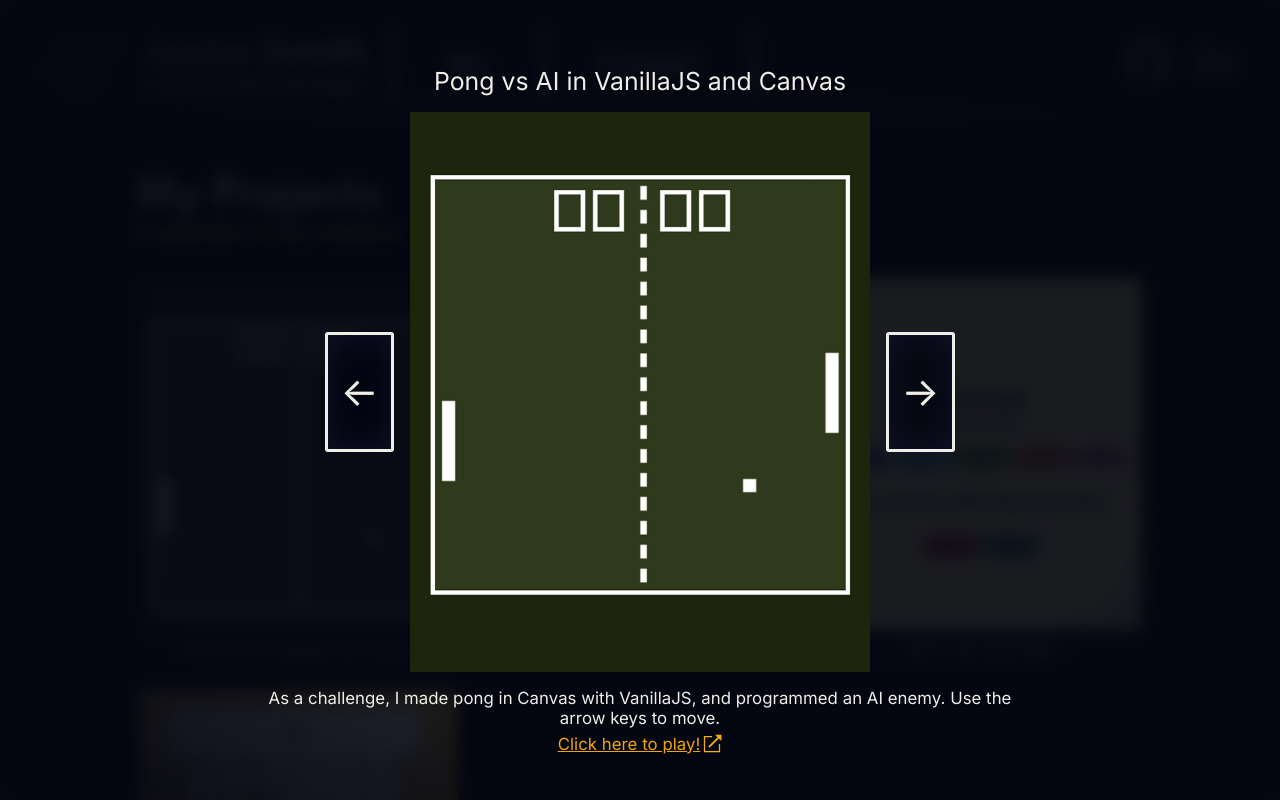
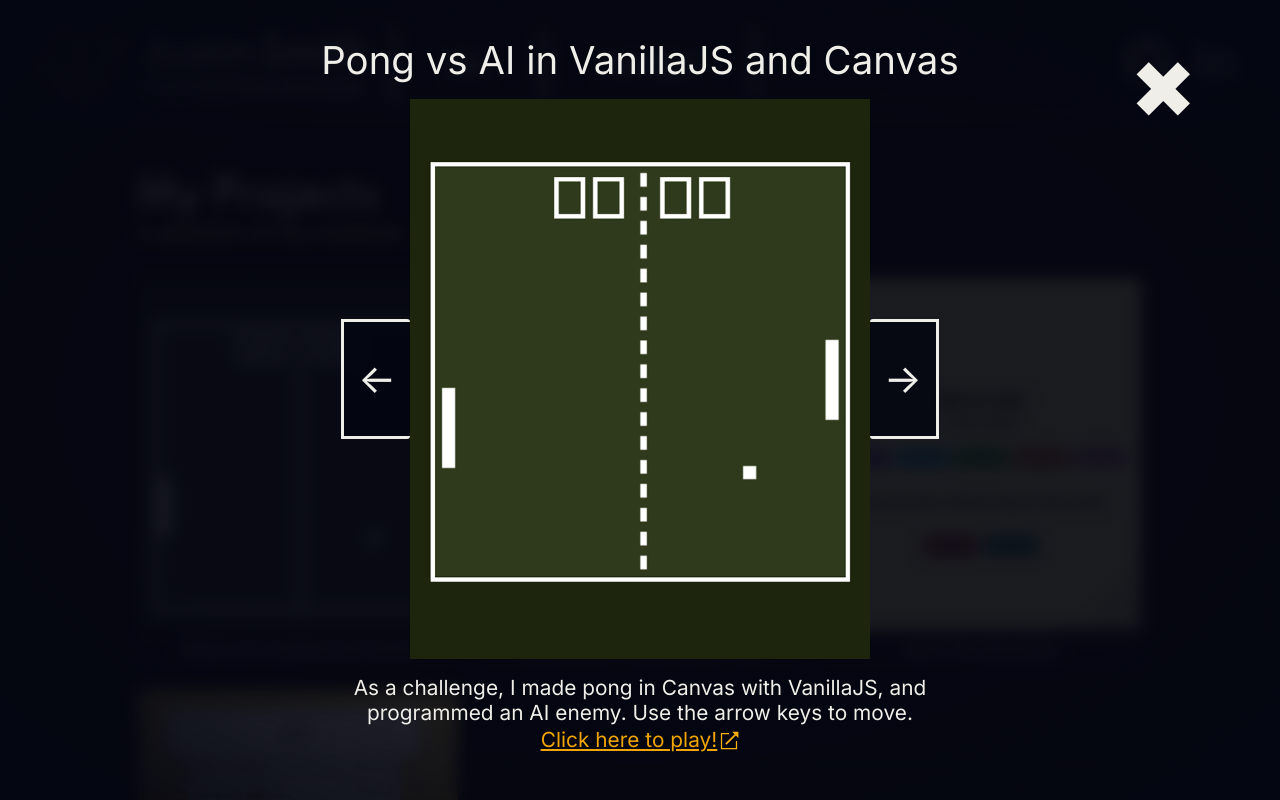
Before and after one commit to jasaj316/dev-portfolio, a Vue app: page / in a window 1280 px wide. Both pictures are taken after a click on the element "Pong vs AI in VanillaJS and Canvas". Shown: the top 800 px of the page. Built offline with nearby package versions, Linux system fonts and the light colour scheme.

Commit message:
pushing changes to modal

```diff
--- a/src/components/Modal.vue
+++ b/src/components/Modal.vue
@@ -6,7 +6,8 @@ const arrowDirs: string[] = ["l", "r"]
 
 
 <template>
-  <div id="modal-bg" @click="$emit('imgClicked')" :class="props.modalVis">
+
+  <div id="modal-bg" :class="props.modalVis">
     <div class="title-bg">
       <p>{{ props.title }}</p>
     </div>
@@ -25,6 +26,7 @@ const arrowDirs: string[] = ["l", "r"]
         <p class="link-text">{{ props.linkText }}<img :src="ExternalLinkIcon" alt="Link to demo" /></p>
       </a>
     </aside>
+    <div class="exit-button" @click="$emit('exitClicked')">&#x2716;</div>
   </div>
 
 </template>
@@ -37,6 +39,21 @@ const arrowDirs: string[] = ["l", "r"]
 
 .vis {
   backdrop-filter: blur(0px);
+}
+
+.exit-button {
+  position: fixed;
+  cursor: pointer;
+  color: #f0eee9;
+  top: 4vh;
+  right: 4vw;
+  z-index: 2;
+  font-size: 10vmin;
+  padding: 1vmin 4vmin 1vmin 4vmin;
+}
+
+.exit-button:hover {
+  color: #f1a500;
 }
 
 #modal-bg {
@@ -52,7 +69,6 @@ const arrowDirs: string[] = ["l", "r"]
   flex-direction: column;
   align-items: center;
   justify-content: center;
-  cursor: pointer;
   z-index: 1;
 }
 
@@ -61,13 +77,16 @@ const arrowDirs: string[] = ["l", "r"]
   display: flex;
   flex-direction: column;
   align-items: center;
-  justify-content: center;
+  justify-content: flex-end;
   max-width: 90%;
+  margin-top: 0;
+  flex: 1;
 }
 
 .subtitle-bg {
   margin-bottom: auto;
-  max-width: 60%;
+  max-width: 50%;
+  flex: 1.5;
 }
 
 .center-bg {
@@ -82,7 +101,7 @@ const arrowDirs: string[] = ["l", "r"]
 /* Img */
 
 .modal-img {
-  height: 70vh;
+  height: calc(80vh - 5rem);
   width: auto;
   padding: 1rem 0 1rem 0;
 }
@@ -93,11 +112,9 @@ button {
   user-select: none;
   font-size: 5vmin;
   background-color: #040611e6;
-  box-shadow: inset 0px 0px 30px #121229;
   border: solid #f0eee9;
   color: #f0eee9;
   cursor: pointer;
-  margin: 1rem;
   text-decoration: none;
   height: 15vmin;
   min-width: calc(7vmin + 0.8rem);
@@ -105,13 +122,13 @@ button {
 }
 
 #left-button {
-  border-width: 3px 3px 3px 3px;
-  border-radius: 3px 3px 3px 3px;
+  border-width: 3px 0px 3px 3px;
+  border-radius: 0px 3px 3px 0px;
 }
 
 #right-button {
-  border-width: 3px 3px 3px 3px;
-  border-radius: 3px 3px 3px 3px;
+  border-width: 3px 3px 3px 0px;
+  border-radius: 3px 0px 0px 3px;
 }
 
 button:hover {
@@ -120,19 +137,18 @@ button:hover {
 }
 
 /* Text */
-
 p {
   color: #f0eee9;
-  font-size: 5rem;
+  font-size: calc(5.4vmin - 0.3rem);
   text-align: center;
-  margin-block-start: 0;
+  margin-block-start: 2vw;
   margin-block-end: 0;
 }
 
 .subtitle-bg p {
-  font-size: 3vmin;
+  margin-block-start: 0;
+  font-size: calc(1.6vmin + 0.5rem);
 }
-
 
 p.link-text {
   text-decoration: underline;
@@ -150,52 +166,46 @@ p.link-text img {
   margin: 0 0 0.25vmin 0.25vmin;
 }
 
-p {
-  font-size: calc(1.5vmin + 0.8rem);
-}
-
-.subtitle-bg p {
-  font-size: calc(1.3vmin + 0.4rem);
-}
-
 /* Tall screens */
-@media only screen and (max-aspect-ratio: 83/100) {
+@media only screen and (max-aspect-ratio: 70/100) {
   .modal-img {
-    width: 72vmin;
+    width: 90vw;
     height: auto;
   }
 
-  .title-bg {
-    margin-top: calc(29rem - 50vw);
+  .subtitle-bg {
+    max-width: 90%;
   }
 
   p {
-    font-size: calc(1.2vmin + 0.8rem);
+    font-size: calc(5.5vmin - 0.2rem);
   }
 
   .subtitle-bg p {
-    font-size: calc(1vmin + 0.8rem);
-  }
-}
-
-/* Taller screens */
-@media only screen and (max-aspect-ratio: 65/100) {
-  .modal-img {
-    width: 100vw;
-    height: auto;
-  }
-
-  .title-bg {
-    margin-top: calc(22rem - 50vw);
-  }
-
-  .subtitle-bg,
-  .subtitle-bg {
-    max-width: 85%;
+    font-size: calc(1.3vmin + 0.8rem);
   }
 
   button {
-    display: none;
+    /* Hidden button for L/R touch */
+    position: fixed;
+    height: 120vw;
+    width: 50vw;
+    color: transparent;
+    border: none;
+    background-color: transparent;
+  }
+
+  button:hover {
+    color: transparent;
+    border: none;
+  }
+
+  #left-button {
+    left: 0;
+  }
+
+  #right-button {
+    right: 0;
   }
 }
 </style>
--- a/src/views/Projects.vue
+++ b/src/views/Projects.vue
@@ -110,7 +110,7 @@ function arrowHandler(dir: string) {
         <Card v-for="card in CardData" @imgClicked="(title) => modalHandler(title)" :="card" />
       </article>
     </div>
-    <Modal @imgClicked="modalHandler" @btnClicked="(dir) => arrowHandler(dir)" :="state" />
+    <Modal @exitClicked="modalHandler" @btnClicked="(dir) => arrowHandler(dir)" :="state" />
   </main>
 </template>
 
```
